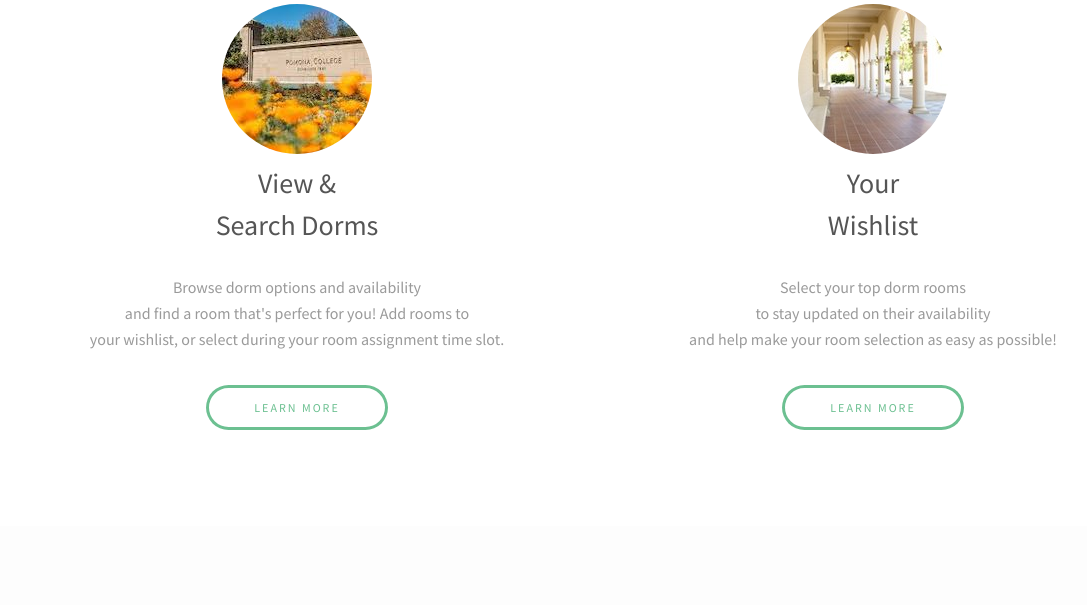
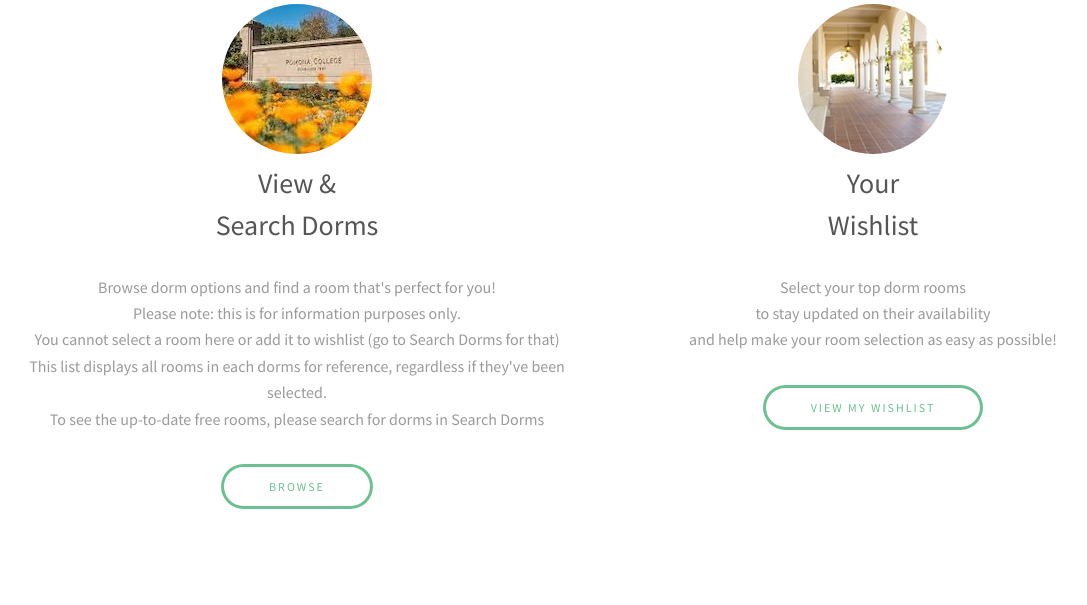
Before and after one commit to ilanashapiro/SageDorms, a Flask app: page / in a window 1280 px wide. Shown: the part 712-1317 px from the top of the page, without its empty margins (55-1142 px from the left). Before the commit the page ends 1142 px from the top, so only its background shows below. Run offline with Flask 2, Linux system fonts and the light colour scheme.

Commit message:
updated  description on homepage

```diff
--- a/templates/index.html
+++ b/templates/index.html
@@ -65,9 +65,13 @@
 							<header>
 								<h3>View & <br /> Search Dorms</h3>
 							</header>
-							<p>Browse dorm options and availability<br /> and find a room that's perfect for you! Add rooms to<br />  your wishlist, or select during your room assignment time slot.</p>
+							<p>Browse dorm options and find a room that's perfect for you!
+								<br />Please note: this is for information purposes only.
+								<br /> You cannot select a room here or add it to wishlist (go to Search Dorms for that)
+								<br /> This list displays all rooms in each dorms for reference, regardless if they've been selected.
+								<br />To see the up-to-date free rooms, please search for dorms in Search Dorms</p>
 							<footer>
-								<a href="{{url_for('dorms')}}" class="button">Learn More</a>
+								<a href="{{url_for('dorms')}}" class="button">Browse </a>
 							</footer>
 						</article>
 						<article>
@@ -79,7 +83,7 @@
 							</header>
 							<p>Select your top dorm rooms<br />to stay updated on their availability<br /> and help make your room selection as easy as possible!</p>
 							<footer>
-								<a href="{{url_for('wishlist')}}" class="button">Learn More</a>
+								<a href="{{url_for('wishlist')}}" class="button">View My Wishlist</a>
 							</footer>
 						</article>
 					</div>
```
